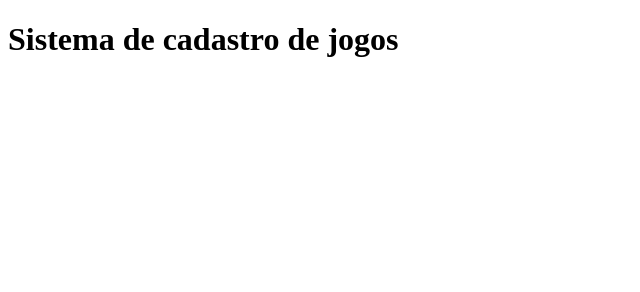
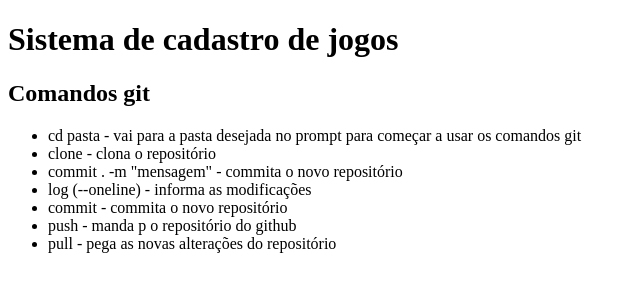
Before and after one commit to ThiagoPininga/sistema-de-cadastro, a plain HTML site: page index.html in a window 1280 px wide. Shown: the whole page, without its empty margins (0-640 px from the left). Drawn offline with Linux system fonts and the light colour scheme.

Commit message:
Inserindo os comando git

```diff
--- a/index.html
+++ b/index.html
@@ -8,6 +8,18 @@
 </head>
 <body>
     <h1>Sistema de cadastro de jogos</h1>
+    <h2>Comandos git</h2>
+    <ul>
+        <li>cd pasta - vai para a pasta desejada no prompt para começar a usar os comandos git</li>
+        <li>clone - clona o repositório</li>
+        <li>commit . -m "mensagem" - commita o novo repositório</li>
+        <li>log (--oneline) - informa as modificações</li>
+        <li>commit - commita o novo repositório</li>
+        <li>push - manda p o repositório do github</li>
+        <li>pull - pega as novas alterações do repositório</li>
+
+
+    </ul>
     <script src="app.js"></script>
 </body>
 </html>
```
